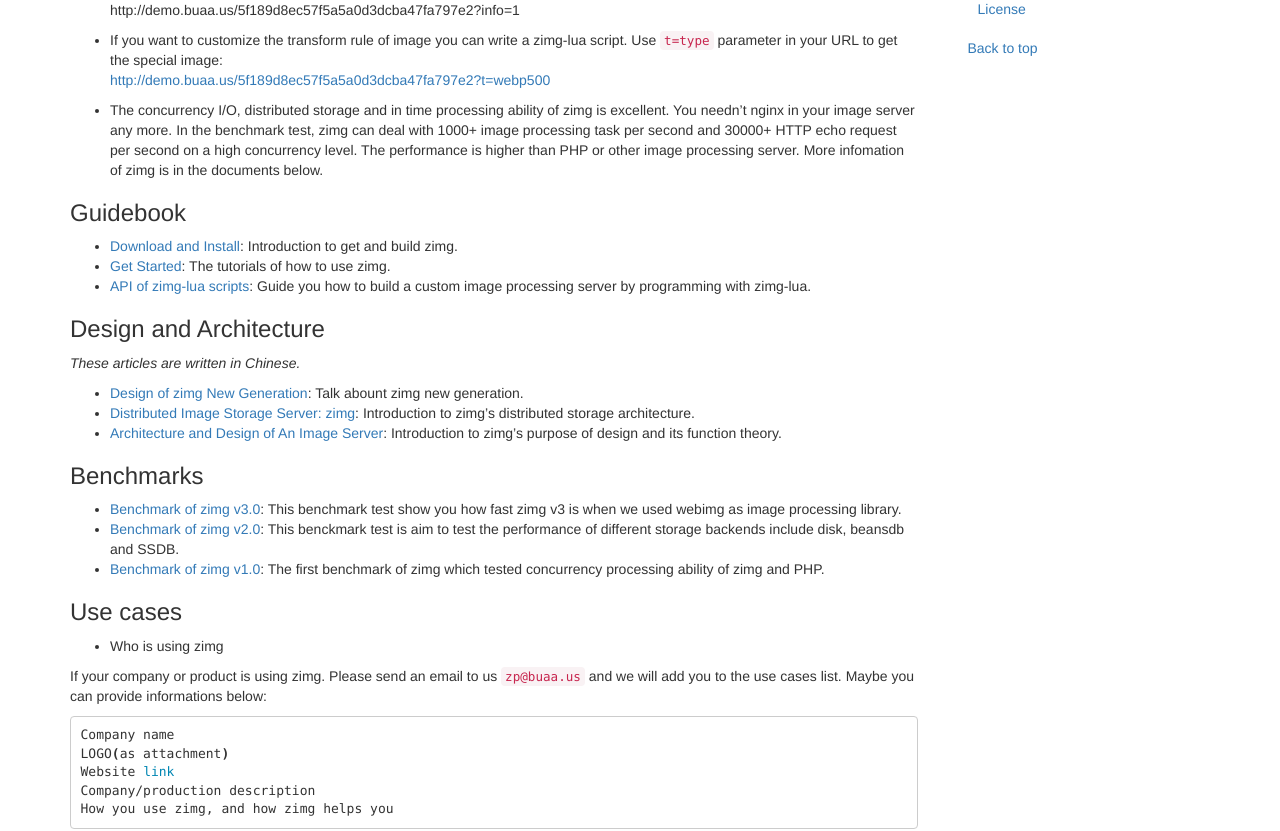
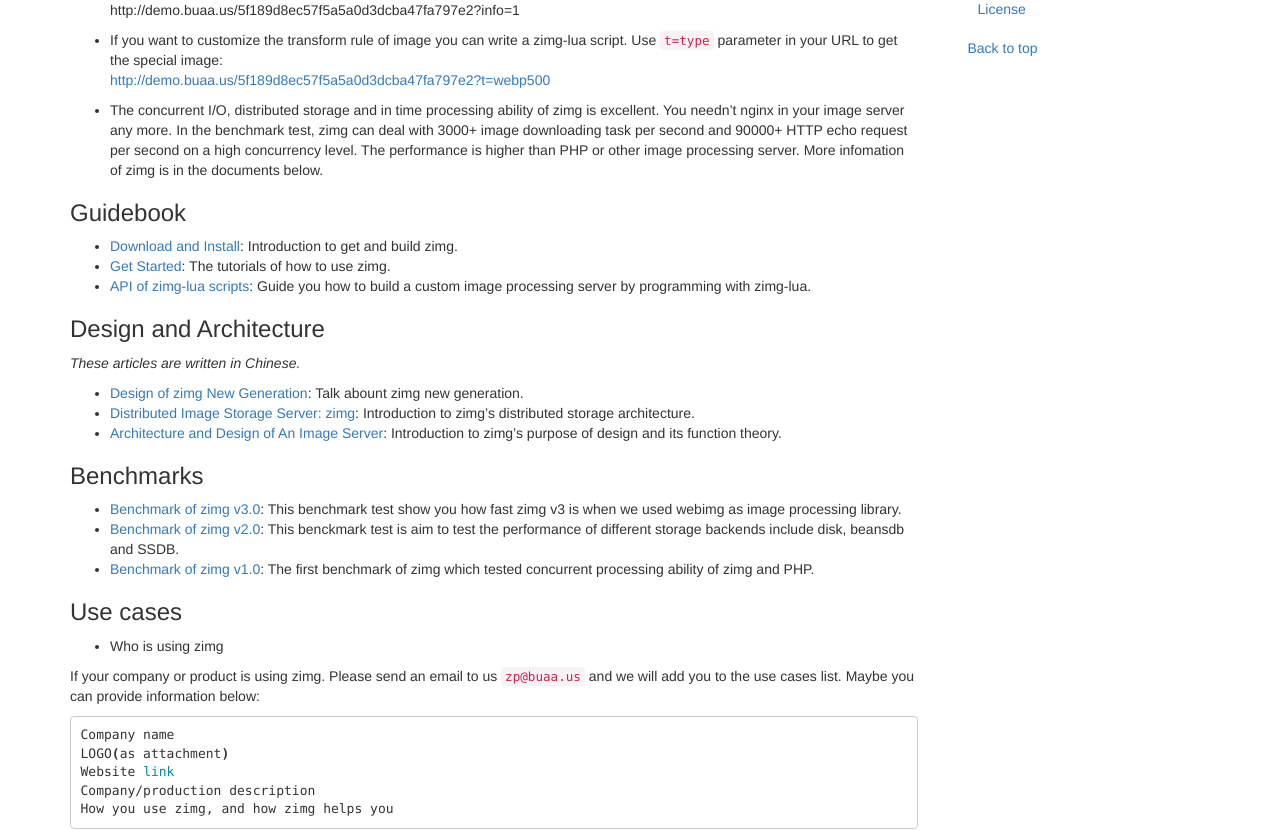
Before and after one commit to buaazp/buaazp.github.io, a Jekyll site: the page built from docs/documents.md, in a window 1280 px wide. Shown: the part 368-1199 px from the top of the page. Built offline with Jekyll 4.4.1, drawn with Linux system fonts in a browser that asks for light colours; nearby versions of some CDN libraries; Markdown is read by kramdown in place of the engine named in the settings.

````diff
--- a/_config.yml
+++ b/_config.yml
@@ -1,5 +1,5 @@
 name: "zimg"
-description: "A light and high performance image storage and processing system."
+description: "A lightweight and high performance image storage and processing system."
 
 #markdown: kramdown
 markdown: redcarpet
--- a/docs/documents.md
+++ b/docs/documents.md
@@ -16,7 +16,7 @@ http://demo.buaa.us/5f189d8ec57f5a5a0d3dcba47fa797e2?info=1
 - If you want to customize the transform rule of image you can write a zimg-lua script. Use `t=type` parameter in your URL to get the special image:
 [http://demo.buaa.us/5f189d8ec57f5a5a0d3dcba47fa797e2?t=webp500](http://demo.buaa.us/5f189d8ec57f5a5a0d3dcba47fa797e2?t=webp500)
 
-- The concurrency I/O, distributed storage and in time processing ability of zimg is excellent. You needn't nginx in your image server any more. In the benchmark test, zimg can deal with 1000+ image processing task per second and 30000+ HTTP echo request per second on a high concurrency level. The performance is higher than PHP or other image processing server. More infomation of zimg is in the documents below.
+- The concurrent I/O, distributed storage and in time processing ability of zimg is excellent. You needn't nginx in your image server any more. In the benchmark test, zimg can deal with 3000+ image downloading task per second and 90000+ HTTP echo request per second on a high concurrency level. The performance is higher than PHP or other image processing server. More infomation of zimg is in the documents below.
 
 
 ### Guidebook
@@ -37,13 +37,13 @@ http://demo.buaa.us/5f189d8ec57f5a5a0d3dcba47fa797e2?info=1
 
 - [Benchmark of zimg v3.0](/documents/benchmark_v3/): This benchmark test show you how fast zimg v3 is when we used webimg as image processing library.
 - [Benchmark of zimg v2.0](/documents/benchmark_v2/): This benckmark test is aim to test the performance of different storage backends include disk, beansdb and SSDB.
-- [Benchmark of zimg v1.0](/documents/benchmark_v1/): The first benchmark of zimg which tested concurrency processing ability of zimg and PHP.
+- [Benchmark of zimg v1.0](/documents/benchmark_v1/): The first benchmark of zimg which tested concurrent processing ability of zimg and PHP.
 
 ### Use cases
 
 - Who is using zimg
 
-If your company or product is using zimg. Please send an email to us `zp@buaa.us` and we will add you to the use cases list. Maybe you can provide informations below:
+If your company or product is using zimg. Please send an email to us `zp@buaa.us` and we will add you to the use cases list. Maybe you can provide information below:
 
 ```bash
 Company name
--- a/index.html
+++ b/index.html
@@ -10,7 +10,7 @@ title: home
           <h1>zimg
             &nbsp;<iframe class="github-btn" src="http://ghbtns.com/github-btn.html?user=buaazp&repo=zimg&type=watch&count=true&size=large" allowtransparency="true" frameborder="0" scrolling="0" width="130" height="30"></iframe>
           </h1>
-          <p>A light and high performance image storage and processing system.
+          <p>A lightweight and high performance image storage and processing system.
           </p>
             <a class="btn btn-default btn-lg" href="https://github.com/buaazp/zimg" target="_blank"><span class="glyphicon glyphicon-eye-open"></span>&nbsp;View on GitHub</a>
             <a class="btn btn-success btn-lg" href="/documents/guidebook/"><span class="glyphicon glyphicon-check"></span>&nbsp;Get Started</a>
````
Also changed, not shown: docs/downloads.md (+2 -2 lines), docs/support.md (+3 -3 lines).
